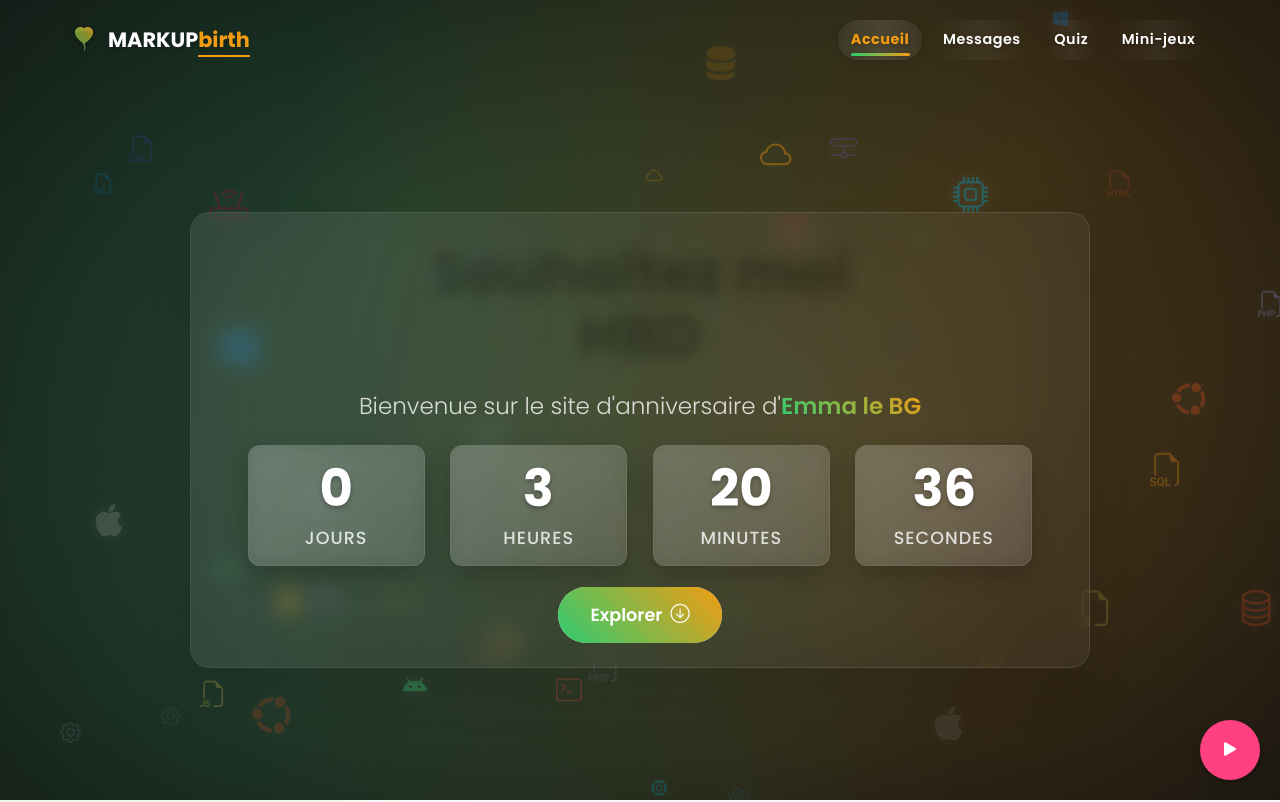
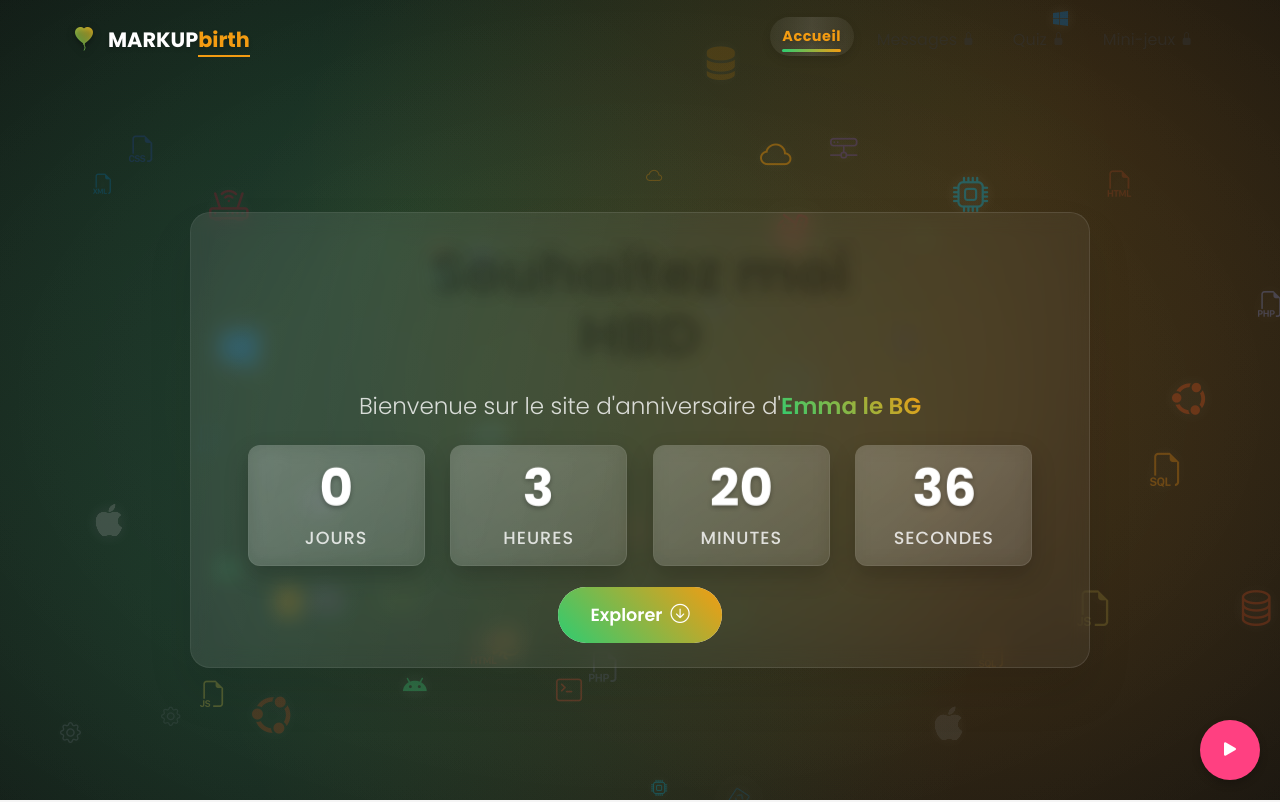
Before and after one commit to MARKUPsoft-corp/MARKUPbirth, a Nuxt app: page / in a window 1280 px wide. Shown: the top 802 px of the page. Built offline with nearby package versions, Linux system fonts and the light colour scheme.

Commit message:
fin du developpement

```diff
--- a/components/AppHeader.vue
+++ b/components/AppHeader.vue
@@ -9,11 +9,22 @@
         </NuxtLink>
 
         <!-- Navigation principale -->
-        <ul class="nav-links" :class="{ 'active': menuOpen }">
+        <ul class="nav-links" :class="{ 'active': menuOpen, 'locked': !timerStore.birthdayReached }">
           <li v-for="(item, index) in navItems" :key="`nav-${index}`" :style="{ '--i': index }">
-            <NuxtLink :to="item.path" @click="closeMenu" :class="{ 'router-link-active': isActiveRoute(item.path) }">
+            <!-- Désactivé si le timer n'a pas atteint zéro et que ce n'est pas l'accueil -->
+            <NuxtLink
+              v-if="timerStore.birthdayReached || item.path === '/'"
+              :to="item.path"
+              @click="closeMenu"
+              :class="{ 'router-link-active': isActiveRoute(item.path) }"
+            >
               {{ item.name }}
             </NuxtLink>
+            <!-- Version désactivée du lien -->
+            <span v-else class="disabled-link" @click="showLockedMessage">
+              {{ item.name }}
+              <i class="bi bi-lock-fill"></i>
+            </span>
           </li>
         </ul>
 
@@ -31,10 +42,15 @@
 <script setup>
 import { ref, onMounted, onUnmounted, computed } from 'vue'
 import { useRoute } from 'vue-router'
+import { useTimerStore } from '~/stores/timer'
 
 const route = useRoute()
+const timerStore = useTimerStore()
 const isScrolled = ref(false)
 const menuOpen = ref(false)
+const showLockedMessage = () => {
+  alert('Cette page sera disponible le jour de l\'anniversaire!')
+}
 
 const navItems = [
   { name: 'Accueil', path: '/' },
@@ -65,8 +81,9 @@ onMounted(() => {
   window.addEventListener('scroll', handleScroll)
   handleScroll() // Check initial scroll position
 
-  // Fermer le menu au redimensionnement de la fenêtre
-  window.addEventListener('resize', closeMenu)
+  // Initialiser l'état du timer depuis localStorage et vérifier la date
+  timerStore.initFromLocalStorage()
+  timerStore.checkIfDateReached()
 })
 
 onUnmounted(() => {
@@ -134,6 +151,7 @@ header {
 .navbar-brand i {
   font-size: clamp(1.2rem, 4vw, 1.5rem);
   background: linear-gradient(45deg, var(--primary-green), var(--primary-orange));
+  background-clip: text;
   -webkit-background-clip: text;
   -webkit-text-fill-color: transparent;
   filter: drop-shadow(0 2px 4px rgba(0, 0, 0, 0.2));
@@ -443,4 +461,25 @@ header {
   height: 2px;
   background: var(--primary-orange);
 }
+
+/* Style pour les liens désactivés */
+.disabled-link {
+  opacity: 0.5;
+  cursor: not-allowed;
+  position: relative;
+  display: flex;
+  align-items: center;
+  padding: 10px 15px;
+  color: var(--text-color);
+  transition: all 0.3s ease;
+}
+
+.disabled-link i {
+  margin-left: 5px;
+  font-size: 0.8em;
+}
+
+.locked .nav-links {
+  position: relative;
+}
 </style>
--- a/data/quiz-questions.ts
+++ b/data/quiz-questions.ts
@@ -16,17 +16,17 @@ import type { QuizQuestion } from '~/stores/quiz';
 export const quizQuestions: QuizQuestion[] = [
   {
     id: 1,
-    question: "Quelle est la date de naissance d'Emmanuel ?",
-    options: ["1er janvier", "15 mars", "30 avril", "22 décembre"],
+    question: "Quelle est ma date de naissance ?",
+    options: ["1er janvier 1998", "15 mars 2000", "30 avril 2001", "22 décembre 2003"],
     answer: 2,
-    explanation: "Emmanuel est né le 30 avril.",
+    explanation: "Je suis est né le 30 avril 2001.",
     category: "Personnel",
     difficulty: "facile"
   },
   {
     id: 2,
-    question: "Quel est le plat préféré d'Emmanuel ?",
-    options: ["Pizza", "Poulet DG", "Sushi", "Lasagnes"],
+    question: "Quel mon plat préféré ?",
+    options: ["Pizza", "Koki", "Taro", "Hambuger"],
     answer: 1,
     explanation: "Le Poulet DG (Directeur Général) est un plat traditionnel camerounais très apprécié d'Emmanuel.",
     category: "Gastronomie",
--- /dev/null
+++ b/middleware/timer-auth.global.ts
@@ -0,0 +1,23 @@
+import { useTimerStore } from '~/stores/timer';
+
+export default defineNuxtRouteMiddleware((to) => {
+  // Ne pas bloquer la page d'accueil
+  if (to.path === '/') {
+    return;
+  }
+
+  // Dans un contexte SSR, useTimerStore() ne peut pas être utilisé
+  // directement dans le middleware, donc on vérifie seulement côté client
+  if (process.client) {
+    const timerStore = useTimerStore();
+
+    // Initialiser et vérifier l'état
+    timerStore.initFromLocalStorage();
+    timerStore.checkIfDateReached();
+
+    // Si l'anniversaire n'est pas encore atteint, rediriger vers la page d'accueil
+    if (!timerStore.birthdayReached) {
+      return navigateTo('/');
+    }
+  }
+});
--- a/pages/index.vue
+++ b/pages/index.vue
@@ -1,5 +1,5 @@
 <template>
-  <div class="welcome-page">
+  <div class="welcome-page" :class="{ 'countdown-active': !timerStore.birthdayReached }">
     <!-- Hero Section -->
     <div class="hero-section">
       <!-- Effet de parallaxe -->
@@ -149,8 +149,8 @@
         <!-- Carte Mini-jeux -->
         <div class="feature-card games-card" v-scroll-reveal="{ delay: 400, distance: '50px', origin: 'bottom' }">
           <div class="card-content">
-            <div class="card-icon">
-              <i class="bi bi-controller"></i>
+            <div class="scroll-button" @click="scrollToCards" v-show="birthdayReached">
+              <i class="bi bi-chevron-down"></i>
             </div>
             <h3>Mini-jeux</h3>
             <p>Amusez-vous avec des jeux thématiques</p>
@@ -169,6 +169,7 @@
 
 <script setup>
 import { ref, onMounted, onUnmounted, nextTick, computed } from 'vue'
+import { useTimerStore } from '~/stores/timer'
 
 const days = ref(0)
 const hours = ref(0)
@@ -179,6 +180,7 @@ let parallaxElements = []
 const titleElement = ref(null)
 const subtitleElement = ref(null)
 const cardsSection = ref(null)
+const timerStore = useTimerStore()
 
 // Calcul de la prochaine date d'anniversaire (30 avril)
 const nextBirthdayDate = computed(() => {
@@ -208,6 +210,14 @@ const updateCountdown = () => {
   // Si pour une raison quelconque le compte à rebours est négatif, réinitialiser à zéro
   if (diff < 0) {
     days.value = hours.value = minutes.value = seconds.value = 0
+    timerStore.setBirthdayReached()
+
+    // Afficher la section des cartes avec une animation de transition
+    nextTick(() => {
+      if (cardsSection.value) {
+        cardsSection.value.classList.add('reveal')
+      }
+    })
   }
 }
 
@@ -457,9 +467,29 @@ onMounted(() => {
   parallaxElements = document.querySelectorAll('.parallax-layer')
   window.addEventListener('mousemove', handleParallax)
 
+  // Initialiser les animations
   nextTick(() => {
     initTypeAnimation()
   })
+
+  // Vérifier si l'anniversaire est déjà atteint au chargement
+  timerStore.initFromLocalStorage()
+  timerStore.checkIfDateReached()
+
+  // Assurer la cohérence de l'affichage
+  if (timerStore.birthdayReached) {
+    nextTick(() => {
+      if (cardsSection.value) {
+        cardsSection.value.classList.add('reveal')
+      }
+    })
+  }
+
+  // Pour les tests: décommenter cette ligne pour simuler la fin du compteur
+  // setTimeout(() => {
+  //   timerStore.setBirthdayReached()
+  //   if (cardsSection.value) cardsSection.value.classList.add('reveal')
+  // }, 5000)
 })
 
 onUnmounted(() => {
@@ -1414,4 +1444,28 @@ onUnmounted(() => {
 .feature-card:hover .card-icon i {
   transform: scale(1.2) rotate(-10deg);
 }
+
+/* Styles pour le mode compteur actif */
+.countdown-active .cards-section {
+  display: none;
+}
+
+/* Animation de révélation du contenu */
+.cards-section {
+  opacity: 0;
+  transform: translateY(30px);
+  transition: opacity 1.5s ease, transform 1.5s ease;
+}
+
+.cards-section.reveal {
+  display: block;
+  opacity: 1;
+  transform: translateY(0);
+}
+
+/* Ajuster la hauteur de la section hero quand le compteur est actif */
+.countdown-active .hero-section {
+  height: 100vh;
+  min-height: 100vh;
+}
 </style>
--- a/stores/quiz.ts
+++ b/stores/quiz.ts
@@ -70,7 +70,7 @@ export const useQuizStore = defineStore('quiz', () => {
 
   // Configuration du quiz
   const quizConfig = {
-    questionsPerQuiz: 6, // Nombre de questions par quiz - facilement modifiable
+    questionsPerQuiz: 8, // Nombre de questions par quiz - facilement modifiable
     shuffleQuestions: true // Mélanger les questions - facilement modifiable
   };
 
--- /dev/null
+++ b/stores/timer.ts
@@ -0,0 +1,50 @@
+import { defineStore } from 'pinia';
+import { ref, computed } from 'vue';
+
+export const useTimerStore = defineStore('timer', () => {
+  // État pour savoir si l'anniversaire est atteint
+  const birthdayReached = ref(false);
+
+  // Fonction pour marquer l'anniversaire comme atteint
+  const setBirthdayReached = () => {
+    birthdayReached.value = true;
+
+    // Enregistrer dans localStorage pour maintenir l'état entre les rechargements
+    try {
+      localStorage.setItem('birthdayReached', 'true');
+    } catch (e) {
+      console.error('Erreur lors de l\'enregistrement de l\'état dans localStorage:', e);
+    }
+  };
+
+  // Fonction pour initialiser l'état à partir de localStorage
+  const initFromLocalStorage = () => {
+    try {
+      const storedValue = localStorage.getItem('birthdayReached');
+      if (storedValue === 'true') {
+        birthdayReached.value = true;
+      }
+    } catch (e) {
+      console.error('Erreur lors de la lecture de localStorage:', e);
+    }
+  };
+
+  // Vérifier si la date cible est dépassée
+  const checkIfDateReached = () => {
+    const now = new Date();
+    const targetDate = new Date('2025-04-30T00:00:00');
+
+    if (now >= targetDate) {
+      setBirthdayReached();
+      return true;
+    }
+    return false;
+  };
+
+  return {
+    birthdayReached,
+    setBirthdayReached,
+    initFromLocalStorage,
+    checkIfDateReached
+  };
+});
```
